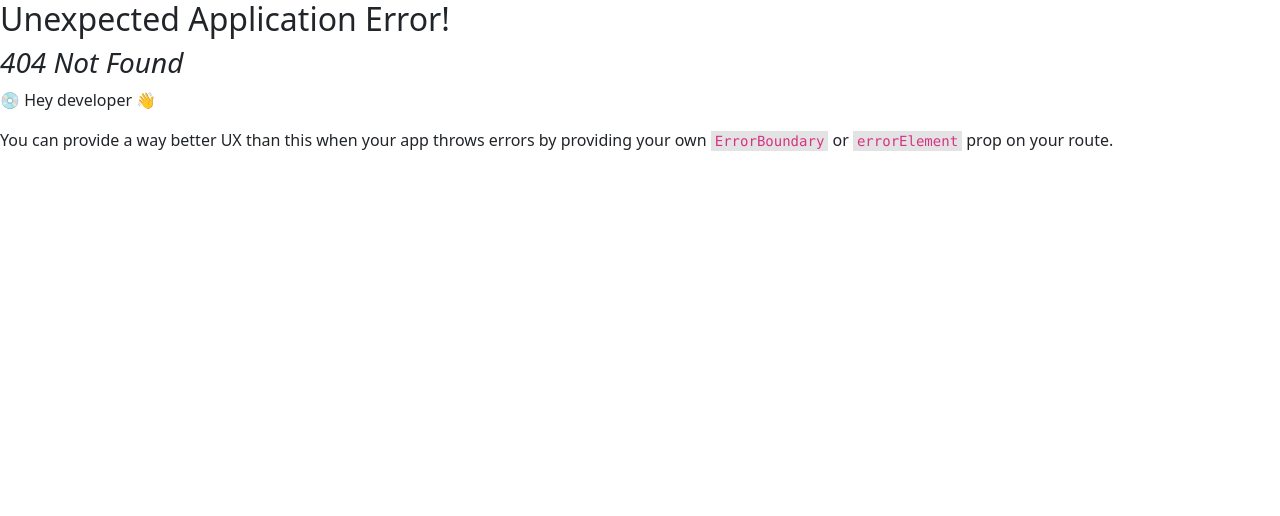
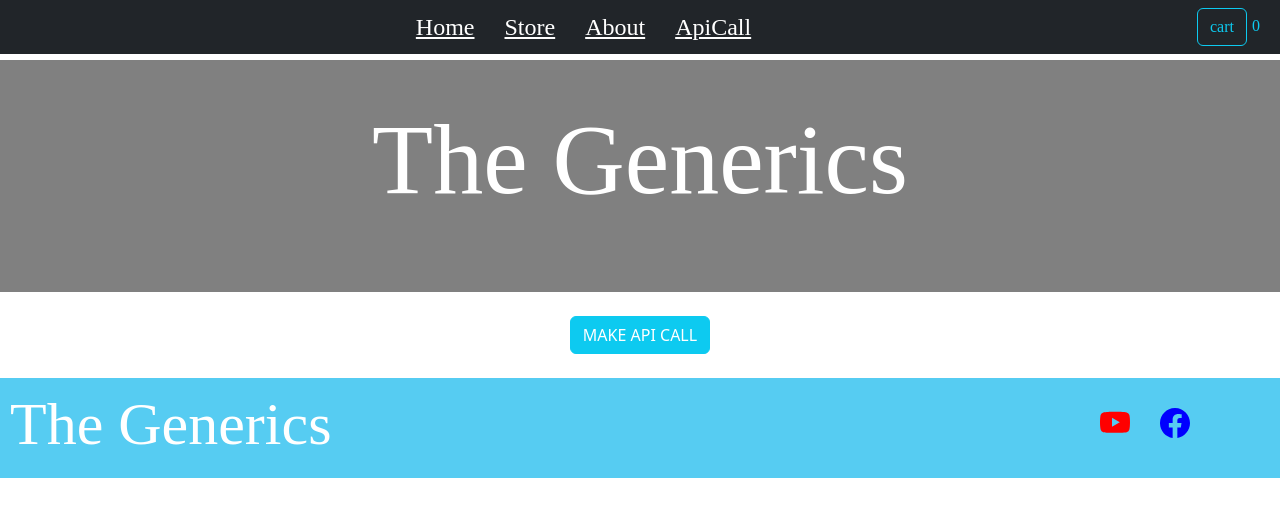
Before and after one commit to ayasha2001/ecom-bootstrap, a React (Create React App) app: page /api in a window 1280 px wide. Before the commit this address had no page. Shown: the top 516 px of the page. Built offline with nearby package versions, Linux system fonts and the light colour scheme.

Commit message:
added a loader

```diff
--- a/src/components/NavigationComp.js
+++ b/src/components/NavigationComp.js
@@ -44,6 +44,13 @@ const NavigationComp = ({ setCartOpen }) => {
           >
             About
           </NavLink>
+          <NavLink
+            to="/api"
+            className="text-white fs-4  "
+            style={{ marginRight: "30px" }}
+          >
+            ApiCall
+          </NavLink>
         </Nav>
         <div style={{ marginRight: "20px" }}>
           <Button
--- a/src/index.js
+++ b/src/index.js
@@ -18,6 +18,10 @@ const router = createBrowserRouter([
     children: [
       {
         path: "/",
+        element: <HomePage />,
+      },
+      {
+        path: "/api",
         element: <ApiCall />,
       },
       {
--- a/src/pages/ApiCall.js
+++ b/src/pages/ApiCall.js
@@ -1,23 +1,42 @@
 import React, { useState } from "react";
 import ApiCallItem from "../components/ApiCallItem";
+import { Button } from "react-bootstrap";
+import Spinner from "react-bootstrap/Spinner";
 
 const ApiCall = () => {
   const [arr, setArr] = useState([]);
+  const [isLoading, setIsLoading] = useState(false);
+  const [isBtnVisible, setBtnVisible] = useState(true);
+
   const handleClick = async () => {
+    setIsLoading(true);
+    setBtnVisible(false);
     try {
       const data = await fetch("https://swapi.dev/api/films");
       const json = await data.json();
       setArr(json.results);
+      setIsLoading(false);
     } catch {
-        console.log("error")
+      console.log("error");
     }
   };
   return (
     <div>
-      <button onClick={handleClick}>MAKE API CALL</button>
-      {arr.map((item) => {
-        return <ApiCallItem item={item} />;
-      })}
+      {isBtnVisible && (
+        <Button
+          variant="info"
+          className="text-white font-weight-bold d-flex m-auto mt-4 mb-4"
+          onClick={handleClick}
+        >
+          MAKE API CALL
+        </Button>
+      )}
+
+      {isLoading ? (
+        <Spinner animation="border" className="d-flex m-auto mt-4 mb-4" variant="primary" />
+      ) : (
+        arr.map((item) => <ApiCallItem key={item.id} item={item} />)
+      )}
     </div>
   );
 };
```
